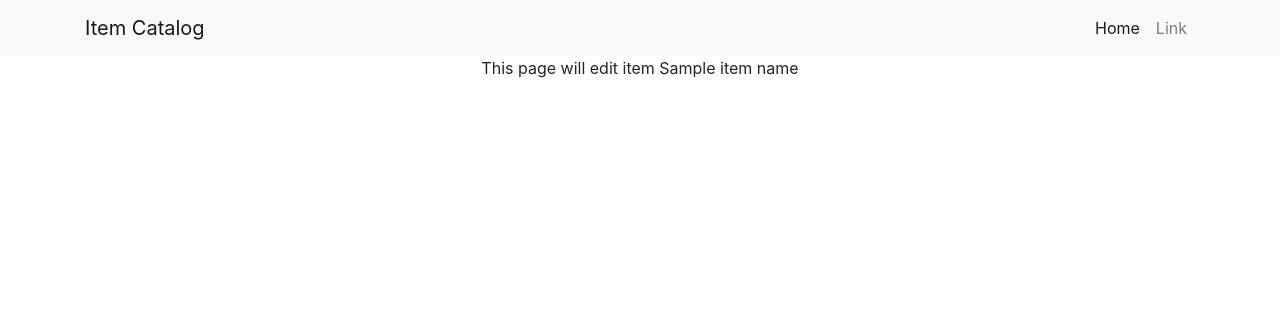
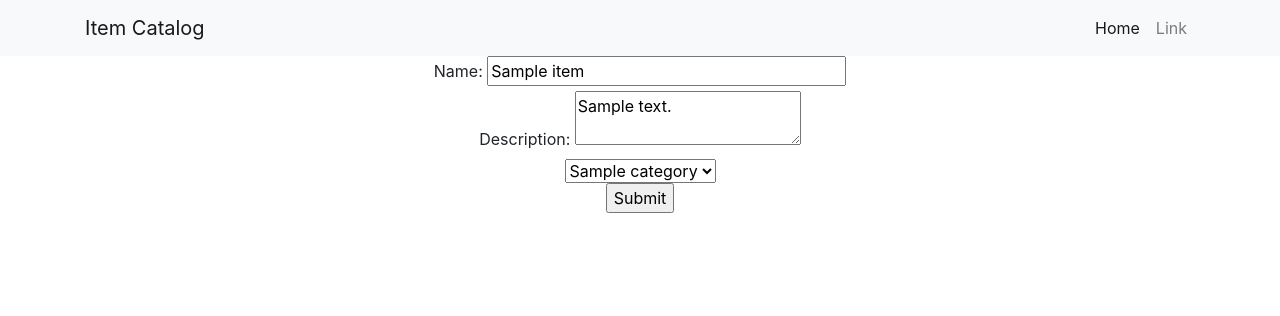
Before and after one commit to pranav1511/udacity-item-catalog, a Flask app: template templates/edit_item.html in a window 1280 px wide. Shown: the top 316 px of the page. Run offline with Flask 2, Linux system fonts and the light colour scheme; the template is opened without the code that fills it: most values are stand-ins (such as "Sample title", 1, 10 or a date in 2020); some libraries are stand-ins or nearby versions.

Commit message:
Add function to edit an item

```diff
--- a/application.py
+++ b/application.py
@@ -56,9 +56,25 @@ def show_item(category_name, item_name):
     return render_template('item.html', category_name=category_name, item=item)
 
 
-@app.route('/catalog/<string:item_name>/edit/')
+@app.route('/catalog/<string:item_name>/edit/', methods=['GET', 'POST'])
 def edit_item(item_name):
-    return render_template('edit_item.html', item_name=item_name)
+    item_to_edit = dbSession.query(Item).filter_by(name=item_name).one()
+    if request.method == 'POST':
+        count = dbSession.query(Item).filter_by(
+            name=request.form['name']).count()
+        if count > 0 and item_name != request.form['name']:
+            return redirect(url_for('edit_item', item_name=item_name))
+        item_to_edit.name = request.form['name']
+        item_to_edit.description = request.form['description']
+        item_to_edit.category_id = request.form['category_id']
+        dbSession.add(item_to_edit)
+        dbSession.commit()
+        category_name = dbSession.query(Category).filter_by(
+            id=request.form['category_id']).one().name
+        return redirect(url_for('show_item', category_name=category_name, item_name=request.form['name']))
+    else:
+        categories = dbSession.query(Category).all()
+        return render_template('edit_item.html', categories=categories, item=item_to_edit)
 
 
 @app.route('/catalog/<string:item_name>/delete/')
--- a/templates/edit_item.html
+++ b/templates/edit_item.html
@@ -47,7 +47,23 @@
 
     <div class="container">
         <div class="text-center">
-            <p>This page will edit item {{item_name}}</p>
+            <form action="{{ url_for('edit_item', item_name=item.name) }}" method="POST">
+                <label>Name:</label>
+                <input type="text" size="30" name="name" placeholder="{{item.name}}" value="{{item.name}}" required>
+                <br>
+                <label>Description:</label>
+                <textarea name="description" placeholder="{{item.description}}" required>{{item.description}}</textarea>
+                <br>
+                <select name="category_id">
+                    {% for category in categories %} {% if category.id == item.category_id %}
+                    <option value="{{category.id}}" selected>{{category.name}}</option>
+                    {% else %}
+                    <option value="{{category.id}}">{{category.name}}</option>
+                    {% endif %} {% endfor %}
+                </select>
+                <br>
+                <input type="submit">
+            </form>
         </div>
     </div>
 </body>
```
